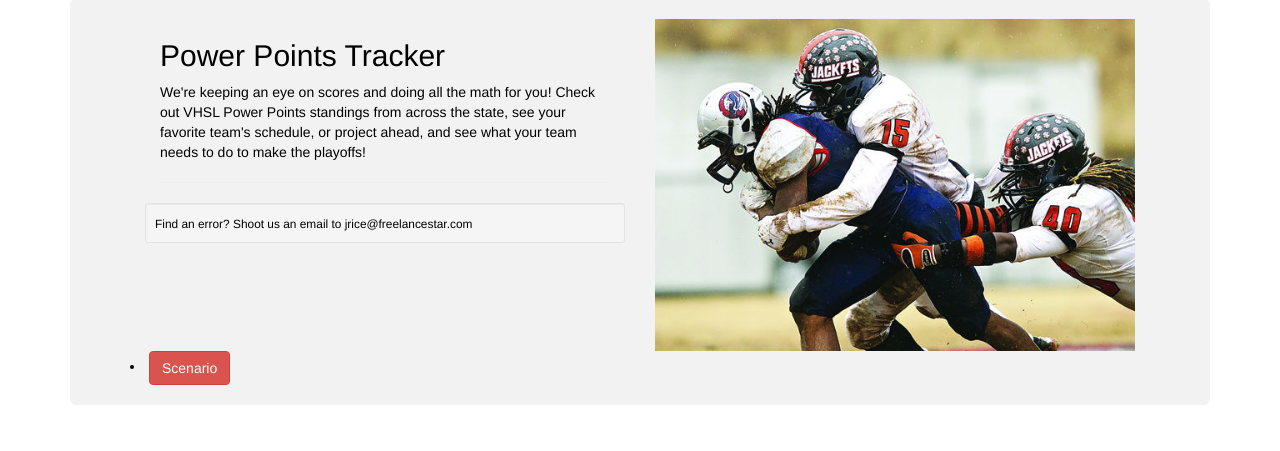
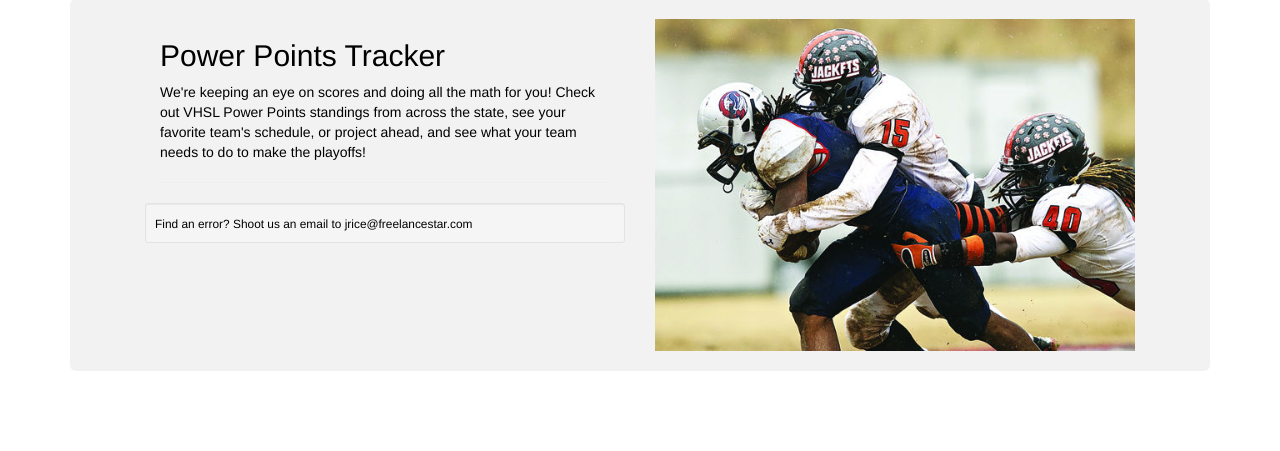
Before and after one commit to JustinRice/powerpoints, a Flask app: page / in a window 1280 px wide. Shown: the part 73-524 px from the top of the page. Run offline with Flask 2, Linux system fonts and the light colour scheme; data that the repository does not hold is empty; parts of the project's set-up code (start-up, migrations or seed data) failed here and were passed over; some libraries are stand-ins or nearby versions.

Commit message:
clean up

```diff
--- a/templates/index.html
+++ b/templates/index.html
@@ -22,9 +22,6 @@
         <img class="img-responsive block-center" src="{{ url_for('static', filename='images/jmmvist.jpg') }}" />
     </div>
 
-     <form ng-submit="viewScen()" name="scen" role="scen" id="scen">
-        <li><button type="submit" class="btn btn-danger">Scenario</button></li>
-     </form>
 
     </row>
 {% endblock %}
```
